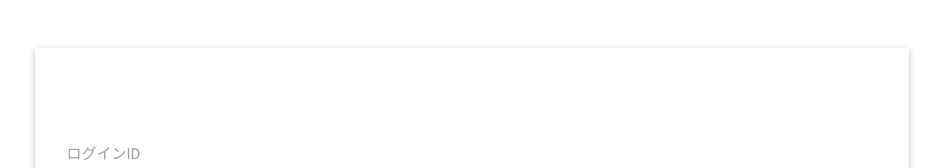
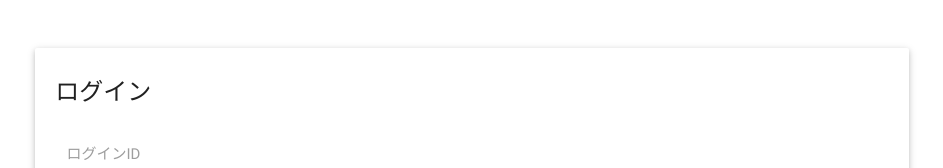
Before and after one commit to SILL-BILL/AdminTPL002, a plain HTML site: page login/index.html in a window 1280 px wide. Shown: the top 168 px of the page, without its empty margins (168-1111 px from the left). Drawn offline with Linux system fonts and the light colour scheme.

Commit message:
none
none

```diff
--- a/login/index.html
+++ b/login/index.html
@@ -30,7 +30,7 @@
 		<div class="row">
 		<div class="card">
 		<div class="card-content">
-			<span class="card-title">ログイン</span>
+			<span class="card-title activator grey-text text-darken-4">ログイン</span>
 			<form class="col s12" action="" method="post">
 				<div class="row">
 			        <div class="input-field col s12">
```
